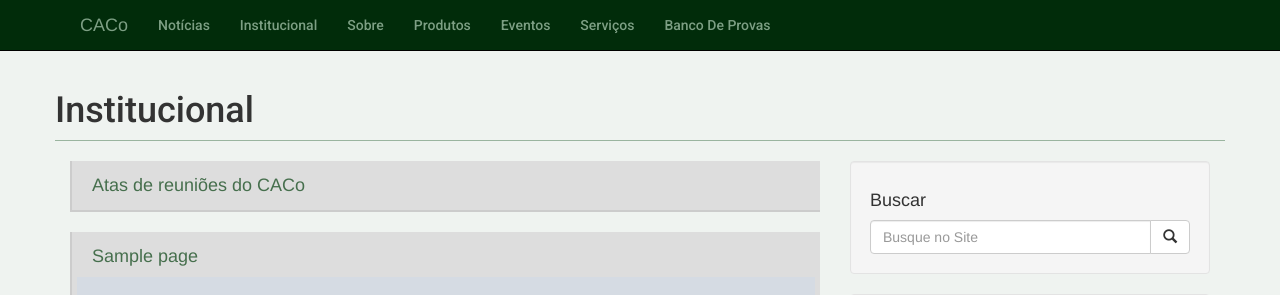
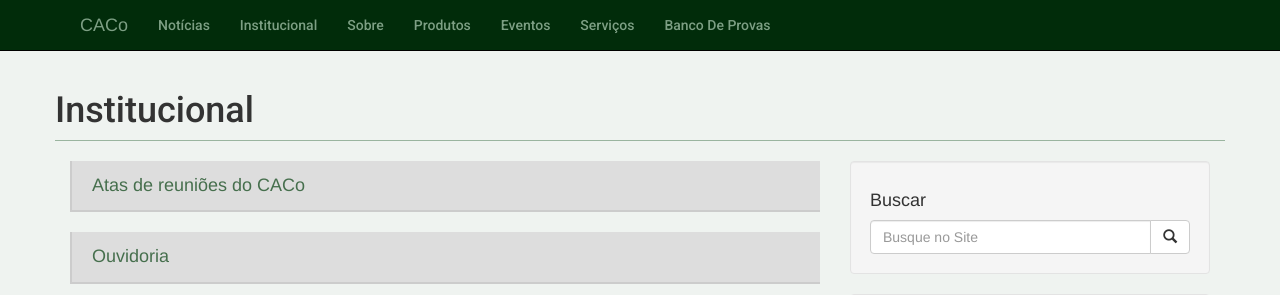
Before and after one commit to LSchanner/sitecaco, a Django app: template templates/institucional.html in a window 1280 px wide. Shown: the top 295 px of the page. Run offline with Django 3.2, Linux system fonts and the light colour scheme; the template is opened without the code that fills it: most values are stand-ins (such as "Sample title", 1, 10 or a date in 2020); grey boxes marked "Sample" are stand-in pictures; some libraries are stand-ins or nearby versions.

Commit message:
adiciona link da ouvidoria no seção institucional

```diff
--- a/templates/institucional.html
+++ b/templates/institucional.html
@@ -12,6 +12,13 @@
         <h4>  Atas de reuniões do CACo</h4>
     </div>
 </a>
+
+<a href="{{ URL_BASE }}/contato/ouvidoria">
+    <div class="item">
+        <h4> Ouvidoria </h4>
+    </div>
+</a>
+
 
 {% for page in pages %}
 <a href="{{ URL_BASE }}{{page.url}}">
```
